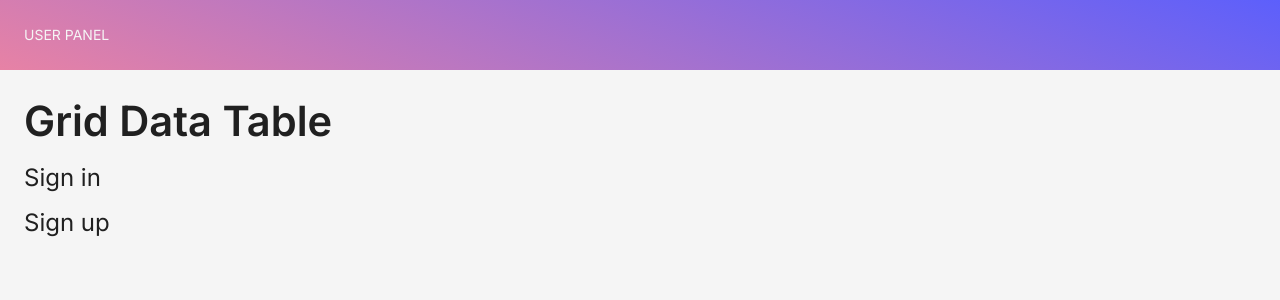
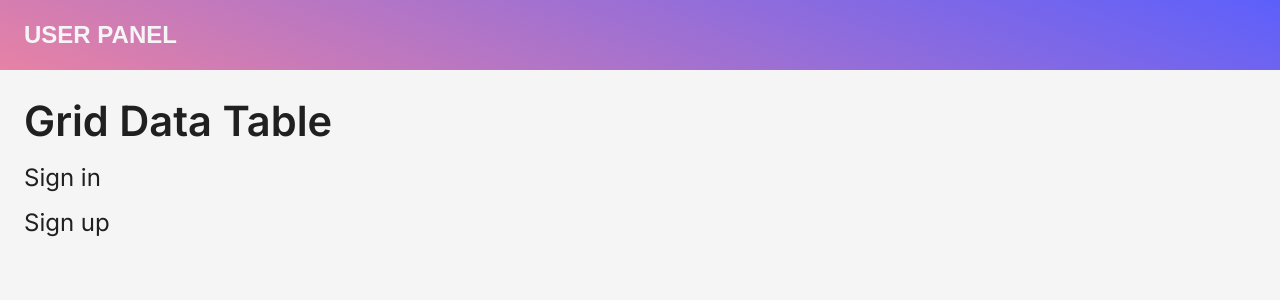
Before and after one commit to krisPosashkova/user-panel, a Next.js app: page / in a window 1280 px wide. Shown: the top 300 px of the page. Built offline with nearby package versions, Linux system fonts and the light colour scheme; a web font is replaced by a local one.

Commit message:
fix Header

```diff
--- a/src/components/Header.tsx
+++ b/src/components/Header.tsx
@@ -12,7 +12,7 @@ const Header: React.FC<HeaderProps> = ({ hasGradient = false }) => {
         <CustomHeader className={hasGradient ? "is-gradient-sticky" : ""}>
             <Container maxWidth="xl">
                 <Typography
-                    variant="body2"
+                    variant="h6"
                     component="div"
                     sx={{
                         padding: "1rem 0",
@@ -21,6 +21,18 @@ const Header: React.FC<HeaderProps> = ({ hasGradient = false }) => {
                         height: "70px",
                     }}>
                     <Link href={"/"}>USER PANEL</Link>
+                    {/* {isAuthenticated && (
+                        <Button
+                            onClick={handleLogout}
+                            sx={{
+                                marginLeft: "auto",
+                                color: "Background",
+                                borderColor: "Background",
+                            }}
+                            variant="outlined">
+                            Log out
+                        </Button>
+                    )} */}
                 </Typography>
             </Container>
         </CustomHeader>
```
